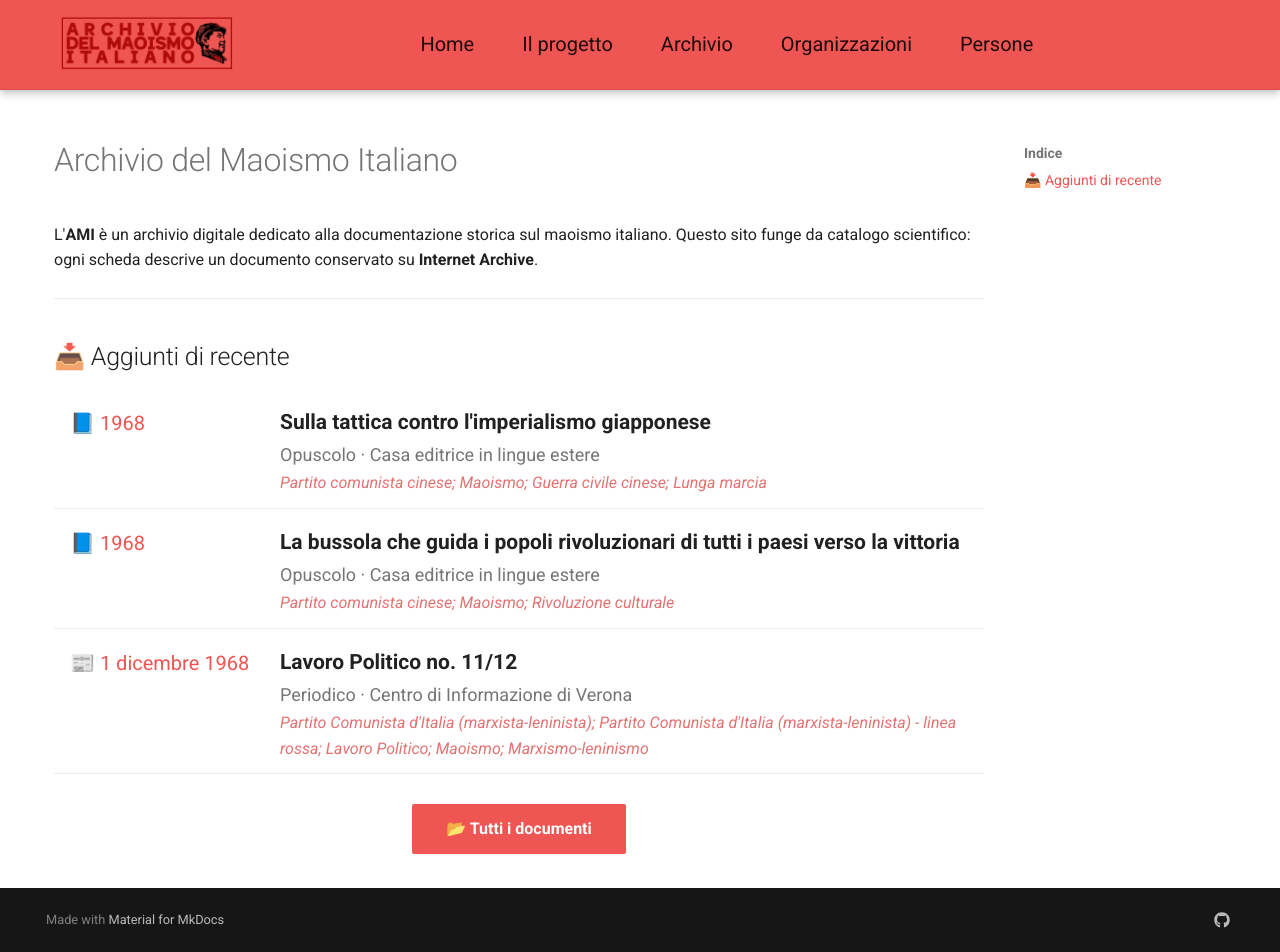
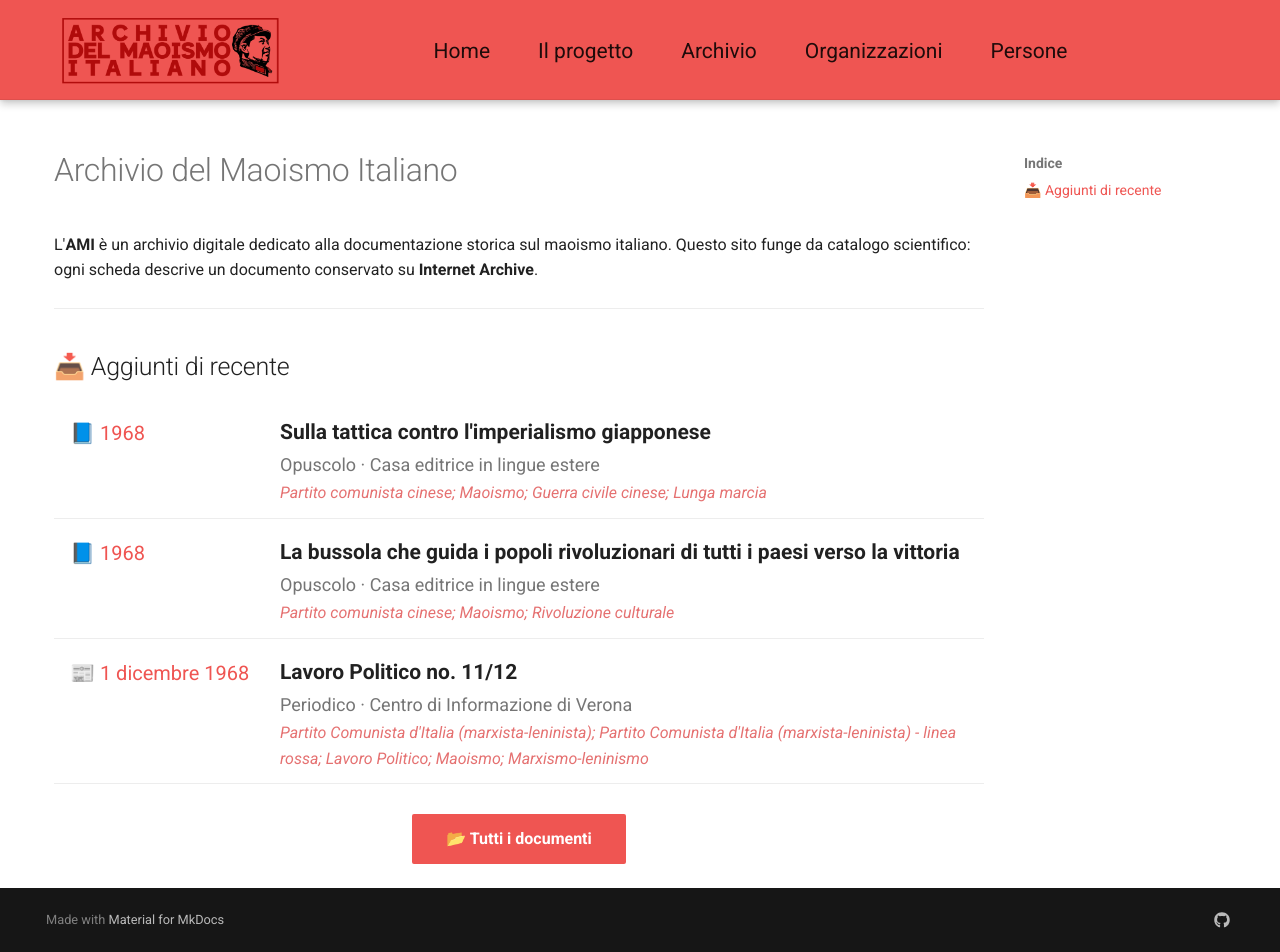
Before and after one commit to AMI-AIM/archivio-maoismo-italiano, an MkDocs documentation site: the page built from docs/index.md, in a window 1280 px wide and 952 px high. Built offline with MkDocs 1.6.1 and Material for MkDocs 9.7.7, drawn with Linux system fonts in a browser that asks for light colours.

Commit message:
Layout UMD: override header completo

```diff
--- a/docs/stylesheets/extra.css
+++ b/docs/stylesheets/extra.css
@@ -1,7 +1,3 @@
-/* ============================================================
-   LAYOUT UMD - DEFINITIVO
-   ============================================================ */
-
 /* Nasconde titolo e sidebar */
 .md-header__title {
     display: none !important;
@@ -16,10 +12,10 @@
     display: none !important;
 }
 
-/* HEADER PIÙ GRANDE */
+/* HEADER PIÙ ALTO */
 .md-header {
-    padding: 0.8rem 0;
-    min-height: 90px;
+    padding: 0.8rem 0 0.4rem 0;
+    min-height: 100px;
     border-bottom: 1px solid var(--md-default-fg-color--lightest);
 }
 
@@ -31,7 +27,7 @@
     padding: 0 1.5rem;
 }
 
-/* LOGO */
+/* LOGO PIÙ GRANDE */
 .md-header__button.md-logo {
     padding: 0;
     margin: 0;
@@ -39,9 +35,9 @@
     height: auto;
 }
 .md-header__button.md-logo img {
-    height: 55px;
+    height: 70px;  /* Aumentato da 55 a 70 */
     width: auto;
-    max-width: 200px;
+    max-width: 250px;
     object-fit: contain;
 }
 
@@ -60,7 +56,7 @@
 }
 .md-header__nav-link {
     text-decoration: none;
-    font-size: 1rem;
+    font-size: 1.05rem;
     font-weight: 500;
     color: var(--md-default-fg-color);
     transition: color 0.15s;
@@ -73,12 +69,12 @@
     color: var(--md-default-fg-color) !important;
 }
 
-/* RICERCA SOTTO */
+/* RICERCA SOTTO (centrata e larga) */
 .md-search {
     width: 100%;
     max-width: 700px;
     margin: 0 auto;
-    padding: 0.8rem 0;
+    padding: 0.8rem 0.8rem;
     background: var(--md-code-bg-color);
     border-top: 1px solid var(--md-default-fg-color--lightest);
 }
@@ -101,7 +97,7 @@
 /* RESPONSIVE */
 @media (max-width: 768px) {
     .md-header {
-        min-height: 60px;
+        min-height: 70px;
         padding: 0.4rem 0;
     }
     .md-header__inner {
@@ -110,11 +106,11 @@
         padding: 0 0.8rem;
     }
     .md-header__button.md-logo img {
-        height: 35px;
-        max-width: 120px;
+        height: 45px;
+        max-width: 150px;
     }
     .md-header__nav-link {
-        font-size: 0.8rem;
+        font-size: 0.85rem;
     }
     .md-header__nav-item {
         padding: 0.2rem 0.4rem;
--- a/overrides/partials/header.html
+++ b/overrides/partials/header.html
@@ -1,6 +1,9 @@
 <header class="md-header" data-md-component="header">
+  <!-- Toggle necessario per la ricerca -->
+  <input class="md-toggle" data-md-toggle="search" type="checkbox" id="__search" autocomplete="off">
+
   <div class="md-header__inner md-grid">
-    <!-- LOGO a sinistra -->
+    <!-- LOGO -->
     <a href="{{ config.site_url | default(nav.homepage.url, true) | url }}"
        title="{{ config.site_name | e }}"
        class="md-header__button md-logo"
@@ -8,7 +11,7 @@
       {% include "partials/logo.html" %}
     </a>
 
-    <!-- NAVIGAZIONE al centro -->
+    <!-- NAVIGAZIONE -->
     <ul class="md-header__nav-list">
       {% for nav_item in nav %}
         <li class="md-header__nav-item">
@@ -20,7 +23,7 @@
       {% endfor %}
     </ul>
 
-    <!-- PULSANTE TEMA (destra) -->
+    <!-- PULSANTE TEMA -->
     <div class="md-header__option">
       {% if config.extra.alternate %}
         {% include "partials/alternate.html" %}
@@ -29,25 +32,28 @@
   </div>
 
   <!-- RICERCA SOTTO -->
-  <div class="md-search" data-md-component="search">
-    <div class="md-search__inner">
+  <div class="md-search" data-md-component="search" role="dialog">
+    <label class="md-search__overlay" for="__search"></label>
+    <div class="md-search__inner" role="search">
       <form class="md-search__form" name="search">
         <input type="text"
                class="md-search__input"
                name="query"
-               placeholder="Cerca"
+               aria-label="{{ lang.t('search.placeholder') }}"
+               placeholder="{{ lang.t('search.placeholder') }}"
+               autocapitalize="off"
+               autocorrect="off"
+               autocomplete="off"
+               spellcheck="false"
                data-md-component="search-query"
                required>
         <label class="md-search__icon md-icon" for="__search">
-          <svg xmlns="http://www.w3.org/2000/svg" viewBox="0 0 24 24">
-            <path d="M9.5 3A6.5 6.5 0 0 1 16 9.5c0 1.61-.59 3.09-1.56 4.23l.27.27h.79l5 5-1.5 1.5-5-5v-.79l-.27-.27A6.52 6.52 0 0 1 9.5 16 6.5 6.5 0 0 1 3 9.5 6.5 6.5 0 0 1 9.5 3m0 2C7 5 5 7 5 9.5S7 14 9.5 14 14 12 14 9.5 12 5 9.5 5z"/>
-          </svg>
+          <svg xmlns="http://www.w3.org/2000/svg" viewBox="0 0 24 24"><path d="M9.5 3A6.5 6.5 0 0 1 16 9.5c0 1.61-.59 3.09-1.56 4.23l.27.27h.79l5 5-1.5 1.5-5-5v-.79l-.27-.27A6.52 6.52 0 0 1 9.5 16 6.5 6.5 0 0 1 3 9.5 6.5 6.5 0 0 1 9.5 3m0 2C7 5 5 7 5 9.5S7 14 9.5 14 14 12 14 9.5 12 5 9.5 5z"/></svg>
+          <svg xmlns="http://www.w3.org/2000/svg" viewBox="0 0 24 24"><path d="M20 11v2H8l5.5 5.5-1.42 1.42L4.16 12l7.92-7.92L13.5 5.5 8 11z"/></svg>
         </label>
-        <nav class="md-search__options">
-          <button type="reset" class="md-search__icon md-icon" tabindex="-1">
-            <svg xmlns="http://www.w3.org/2000/svg" viewBox="0 0 24 24">
-              <path d="M19 6.41 17.59 5 12 10.59 6.41 5 5 6.41 10.59 12 5 17.59 6.41 19 12 13.41 17.59 19 19 17.59 13.41 12z"/>
-            </svg>
+        <nav class="md-search__options" aria-label="{{ lang.t('search') }}">
+          <button type="reset" class="md-search__icon md-icon" title="{{ lang.t('search.reset') }}" aria-label="{{ lang.t('search.reset') }}" tabindex="-1">
+            <svg xmlns="http://www.w3.org/2000/svg" viewBox="0 0 24 24"><path d="M19 6.41 17.59 5 12 10.59 6.41 5 5 6.41 10.59 12 5 17.59 6.41 19 12 13.41 17.59 19 19 17.59 13.41 12z"/></svg>
           </button>
         </nav>
       </form>
```
